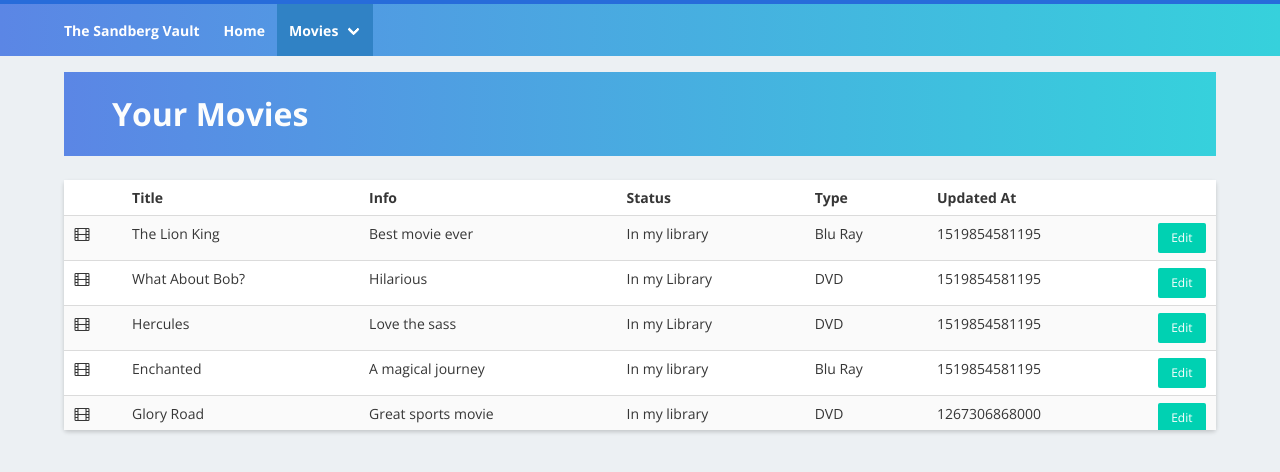
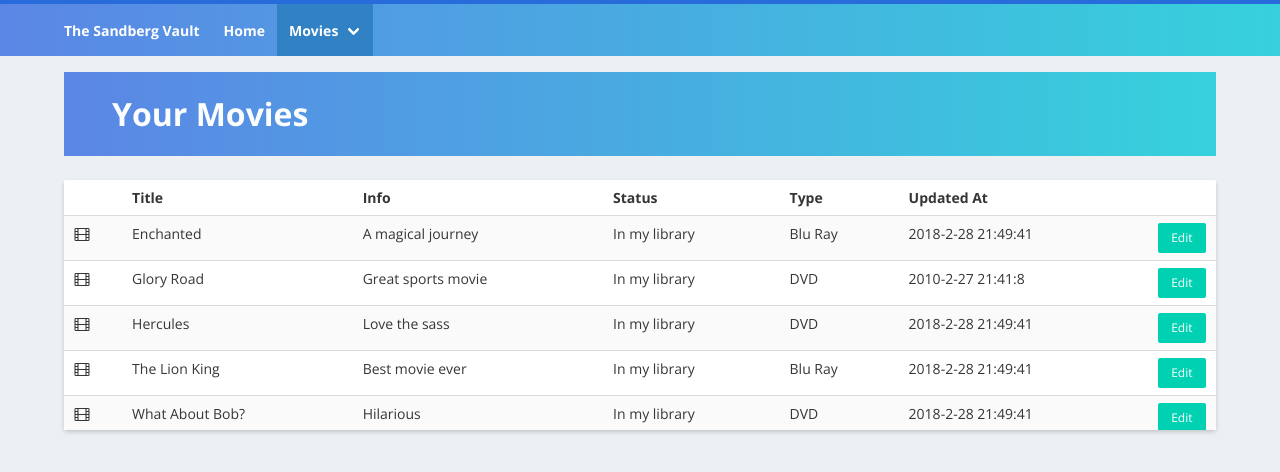
Before and after one commit to seanag0234/vue-creative-project, a Vue app: page /my-movies in a window 1280 px wide. Shown: the top 472 px of the page. Built offline with nearby package versions, Linux system fonts and the light colour scheme.

Commit message:
Add in editing of movies

```diff
--- a/src/components/Home.vue
+++ b/src/components/Home.vue
@@ -144,10 +144,10 @@
       allMovies: function () {
         let allMovies = [].concat(this.user.movies.owned, this.user.movies.borrowed, this.user.movies.loaned, this.user.movies.wishList);
         allMovies.sort((a, b) => {
-          if (a.updatedAt < b.updatedAt) {
+          if (a.updatedAt > b.updatedAt) {
             return -1;
           }
-          if (a.updatedAt > b.updatedAt) {
+          if (a.updatedAt < b.updatedAt) {
             return 1
           }
           return 0;
--- a/src/components/MyMovies.vue
+++ b/src/components/MyMovies.vue
@@ -13,7 +13,6 @@
         </section>
       </div>
     </div>
-    <section>
     <div class="columns">
       <div class="column">
         <div class="card events-card">
@@ -30,13 +29,13 @@
                   <th class="is-hidden-mobile">Updated At</th>
                   <td></td>
                 </tr>
-                <tr v-for="movie in user.movies.owned">
+                <tr v-for="movie in movies" v-on:click="editMovie(movie)">
                   <td width="5%" class="is-hidden-mobile"><i class="fa fa-film" aria-hidden="true"></i></td>
                   <td>{{movie.title}}</td>
                   <td class="is-hidden-mobile">{{movie.info}}</td>
                   <td>{{movie.status}}</td>
                   <td class="is-hidden-mobile">{{movie.medium}}</td>
-                  <td class="is-hidden-mobile">{{movie.updatedAt}}</td>
+                  <td class="is-hidden-mobile">{{convertDate(movie.updatedAt)}}</td>
                   <td width="5%"><a class="button is-small is-primary" href="#">Edit</a></td>
                 </tr>
                 </tbody>
@@ -46,7 +45,55 @@
         </div>
       </div>
     </div>
-    </section>
+    <div class="modal" v-bind:class="{'is-active': showModal}">
+      <div class="modal-background" v-on:click="toggleShowModal"></div>
+      <div class="modal-card">
+        <header class="modal-card-head">
+          <p class="modal-card-title">Editing '{{currentMovie.title}}'</p>
+          <button class="delete" v-on:click="toggleShowModal" aria-label="close"></button>
+        </header>
+        <section class="modal-card-body">
+          <div class="field">
+            <label class="label">Title</label>
+            <div class="control">
+              <input class="input" v-model="editingMovie.title" type="text">
+            </div>
+          </div>
+
+          <div class="field">
+            <label class="label">Info</label>
+            <div class="control">
+              <input class="input" type="email" v-model="editingMovie.info">
+            </div>
+          </div>
+
+          <div class="field">
+            <label class="label">Status</label>
+            <div class="control select">
+              <select v-model="editingMovie.status">
+                <option value="In my library">In my library</option>
+                <option value="Loaned out">Loaned out</option>
+                <option value="Borrowed">Borrowed</option>
+              </select>
+            </div>
+          </div>
+
+          <div class="field">
+            <label class="label">Type</label>
+            <div class="control select">
+              <select v-model="editingMovie.medium">
+                <option value="Blu Ray">Blu Ray</option>
+                <option value="DVD">DVD</option>
+              </select>
+            </div>
+          </div>
+        </section>
+        <footer class="modal-card-foot">
+          <button class="button is-success" @click="saveMovie">Save changes</button>
+          <button class="button" v-on:click="toggleShowModal">Cancel</button>
+        </footer>
+      </div>
+    </div>
   </div>
 </template>
 
@@ -54,8 +101,56 @@
   import {mapGetters, mapActions} from 'vuex';
   export default {
     name: "my-movies",
+    data() {
+      return {
+        showModal: false,
+        currentMovie: {},
+        editingMovie: {}
+      }
+    },
     computed: {
       ...mapGetters(['isAuthenticated', 'user']),
+      movies: function () {
+        return this.user.movies.owned.sort((a, b) => {
+          if (a.title < b.title) {
+            return -1;
+          }
+          if (a.title > b.title) {
+            return 1;
+          }
+          return 0;
+        })
+      }
+    },
+    methods: {
+      ...mapActions({
+        updateMovie: 'updateMovie',
+        addMovie: 'addMovie'
+      }),
+      log: function () {
+        console.log("Clicked");
+      },
+      editMovie: function (movie) {
+        this.currentMovie = movie;
+        this.editingMovie = Object.assign({}, movie);
+        console.log(this.editingMovie.status);
+        this.showModal = true;
+      },
+      toggleShowModal: function () {
+        this.showModal = !this.showModal;
+      },
+      saveMovie: function () {
+        // this.currentMovie = Object.assign({}, this.editingMovie);
+        this.updateMovie({status:'owned', newMovie: this.editingMovie});
+        this.toggleShowModal();
+      },
+      convertDate: function (timeInMil) {
+        let dateObj = new Date(timeInMil);
+
+        let date = dateObj.getFullYear()+'-'+(dateObj.getMonth()+1)+'-'+dateObj.getDate();
+        let time = dateObj.getHours() + ":" + dateObj.getMinutes() + ":" + dateObj.getSeconds();
+        return date + ' ' + time;
+      }
     }
   }
 </script>
--- a/src/main.js
+++ b/src/main.js
@@ -13,6 +13,7 @@ const state = {
     movies: {
       owned: [
         {
+          id: 0,
           title: 'The Lion King',
           status: 'In my library',
           type: 'movie',
@@ -21,22 +22,25 @@ const state = {
           updatedAt: 1519854581195
         },
         {
+          id: 1,
           title: 'What About Bob?',
-          status: 'In my Library',
+          status: 'In my library',
           type: 'movie',
           medium: 'DVD',
           info: 'Hilarious',
           updatedAt: 1519854581195
         },
         {
+          id: 2,
           title: 'Hercules',
-          status: 'In my Library',
+          status: 'In my library',
           type: 'movie',
           medium: 'DVD',
           info: 'Love the sass',
           updatedAt: 1519854581195
         },
         {
+          id: 3,
           title: 'Enchanted',
           status: 'In my library',
           type: 'movie',
@@ -45,6 +49,7 @@ const state = {
           updatedAt: 1519854581195
         },
         {
+          id: 4,
           title: 'Glory Road',
           status: 'In my library',
           type: 'movie',
@@ -82,6 +87,9 @@ const store = new Vuex.Store({
         updatedAt: Date.now()
       };
       context.commit('addMovie', newMovie);
+    },
+    updateMovie (context, params) {
+      context.commit('updateMovie', params);
     }
   },
   mutations: {
@@ -90,6 +98,25 @@ const store = new Vuex.Store({
     },
     addMovie (state, newMovie) {
       state.movies.push(newMovie)
+    },
+    updateMovie (state, params) {
+      let status = params.status;
+      let newMovie = params.newMovie;
+      if (state.currentUser.movies[status] !== undefined) {
+        let index = -1;
+        let found = false;
+        state.currentUser.movies[status].forEach((movie, i) => {
+          if (!found && movie.id === newMovie.id) {
+            index = i;
+            found = true;
+          }
+        });
+        if (index > -1) {
+          newMovie.updatedAt = Date.now();
+          console.log(newMovie.updatedAt);
+          state.currentUser.movies[status][index] = newMovie;
+        }
+      }
     }
   }
 });
```
